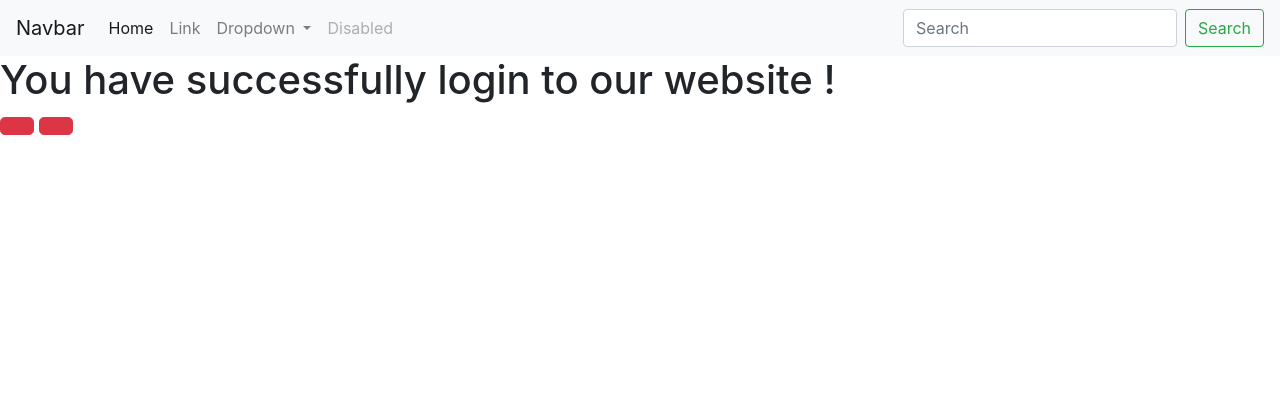
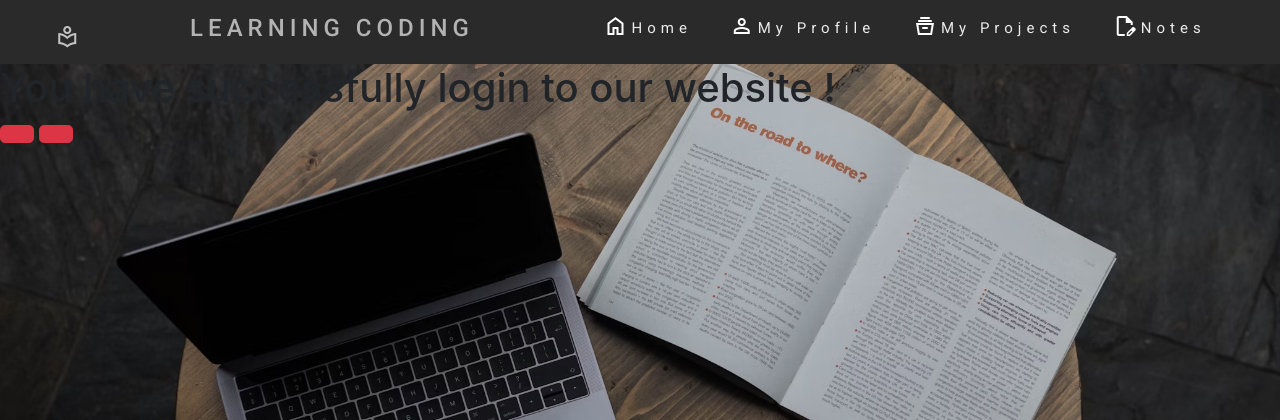
Before and after one commit to Alfaoir/learningproject, a Django app: page / in a window 1280 px wide. Shown: the top 420 px of the page. Run offline with Django 5.2, Linux system fonts and the light colour scheme; some libraries are stand-ins or nearby versions.

Commit message:
was working on the nav bar to make it better looking

```diff
--- a/social_secure/notes/static/notes/css/style.css
+++ b/social_secure/notes/static/notes/css/style.css
@@ -25,3 +25,113 @@ button {
     color: #09aa39;
     display: flex;
 }
+
+
+
+
+/* These are for nav bar  */
+*{
+   margin :0px;
+   padding:0px;
+   box-sizing: border-box;
+}
+
+nav{
+    display: flex;
+    justify-content: space-around;
+    align-items: center;
+    min-height: 8vh;
+    background-color:#2a2a2a;
+    font-family: 'Roboto', sans-serif;
+
+}
+
+.logo{
+    color:#b4b3b3;
+    text-transform: uppercase;
+    letter-spacing: 5px;
+    font-size: 10px;
+}
+
+
+.nav-links{
+   display: flex;
+   color: #b4b3b3;
+   justify-content: space-around;
+   width: 50%;
+
+
+
+}
+
+
+.nav-links a {
+    color: #ebebeb;
+
+    text-decoration: none;
+    letter-spacing: 5px;
+
+    font-size: 15px;
+
+}
+
+
+
+.nav-links li{
+list-style: none;
+}
+
+
+body{
+    background-image: url('books.avif');
+    background-size: cover;
+}
+
+
+.material-symbols-outlined{
+    position: relative;
+    top: 5px;
+    color: #ffffff;
+}
+
+
+
+
+.dropdown {
+    position: relative;
+    display: inline-block;
+  }
+
+  .dropdown ul {
+    position: absolute;
+    top: 190%;
+    left: 0;
+    background-color: #302f2f; /* white background */
+    border: 1px solid #ddd;
+    padding: 10px;
+    display: none;
+    width: 200px;
+  }
+
+  .dropdown ul li {
+    padding: 10px;
+    border-bottom: 1px solid #6200ff;
+  }
+
+  .dropdown ul li a {
+    text-decoration: none;
+    color: #ffffff;
+
+  }
+
+  .dropdown ul li a:hover {
+    background-color: #b6b6b6;
+  }
+
+  .dropdown:hover .dropdown-content {
+    display: block;
+  }
+
+  .dropdown-content {
+    z-index: 1;
+  }
--- a/social_secure/notes/templates/notes/layout.html
+++ b/social_secure/notes/templates/notes/layout.html
@@ -19,6 +19,12 @@
      <link rel="stylesheet" href="{% static 'notes/css/style.css' %}">
     <script src="https://code.jquery.com/jquery-3.7.1.min.js" defer></script>
     <script src="https://cdn.jsdelivr.net/npm/sweetalert2@11"></script>
+    <link href="https://fonts.googleapis.com/css2?family=Roboto:wght@400;500;700&display=swap" rel="stylesheet">
+    <link rel="stylesheet" href="https://fonts.googleapis.com/css2?family=Material+Symbols+Outlined:opsz,wght,FILL,GRAD@20..48,100..700,0..1,-50..200" />
+
+
+
+
 
 
 
@@ -28,43 +34,39 @@
   <body>
 
 
-    <header>
-        <nav class="navbar navbar-expand-lg navbar-light bg-light">
-            <a class="navbar-brand" href="#">Navbar</a>
-            <button class="navbar-toggler" type="button" data-toggle="collapse" data-target="#navbarSupportedContent" aria-controls="navbarSupportedContent" aria-expanded="false" aria-label="Toggle navigation">
-              <span class="navbar-toggler-icon"></span>
-            </button>
+    <nav>
+      <span class="material-symbols-outlined" style="color: rgb(195, 195, 196);">local_library</span>
+      <div class="logo">
+        <h4>Learning Coding </h4>
+      </div>
 
-            <div class="collapse navbar-collapse" id="navbarSupportedContent">
-              <ul class="navbar-nav mr-auto">
-                <li class="nav-item active">
-                  <a class="nav-link" href="#">Home <span class="sr-only">(current)</span></a>
+      <ul class="nav-links">
+        <li>
+          <span class="material-symbols-outlined">home</span>
+          <a href="#">Home</a>
         </li>
-                <li class="nav-item">
-                  <a class="nav-link" href="#">Link</a>
+        <li>
+          <span class="material-symbols-outlined">person</span>
+          <a href="#">My Profile</a>
         </li>
-                <li class="nav-item dropdown">
-                  <a class="nav-link dropdown-toggle" href="#" id="navbarDropdown" role="button" data-toggle="dropdown" aria-haspopup="true" aria-expanded="false">
-                    Dropdown
-                  </a>
-                  <div class="dropdown-menu" aria-labelledby="navbarDropdown">
-                    <a class="dropdown-item" href="#">Action</a>
-                    <a class="dropdown-item" href="#">Another action</a>
-                    <div class="dropdown-divider"></div>
-                    <a class="dropdown-item" href="#">Something else here</a>
-                  </div>
+
+
+        <li class="dropdown">
+          <span class="material-symbols-outlined">home_storage</span>
+          <a href="#">My Projects</a>
+          <ul class="dropdown-content">
+            <li><a href="#">C R U D </a></li>
+          </ul>
         </li>
-                <li class="nav-item">
-                  <a class="nav-link disabled" href="#" tabindex="-1" aria-disabled="true">Disabled</a>
+
+
+
+        <li>
+          <span class="material-symbols-outlined">edit_document</span>
+          <a href="#">Notes</a>
         </li>
       </ul>
-              <form class="form-inline my-2 my-lg-0">
-                <input class="form-control mr-sm-2" type="search" placeholder="Search" aria-label="Search">
-                <button class="btn btn-outline-success my-2 my-sm-0" type="submit">Search</button>
-              </form>
-            </div>
     </nav>
-    </header>
 
 
 
@@ -84,3 +86,47 @@
 
   </body>
 </html>
+
+
+
+
+
+
+
+
+   <!-- <nav class="navbar navbar-expand-lg navbar-light bg-light">
+
+            <a class="navbar-brand" href="#">Learning Coding </a>
+            <button class="navbar-toggler" type="button" data-toggle="collapse" data-target="#navbarSupportedContent" aria-controls="navbarSupportedContent" aria-expanded="false" aria-label="Toggle navigation">
+              <span class="navbar-toggler-icon"></span>
+            </button>
+
+            <div class="collapse navbar-collapse" id="navbarSupportedContent">
+              <ul class="navbar-nav mr-auto">
+                <li class="nav-item active">
+                  <a class="nav-link" href="#">Home <span class="sr-only">(current)</span></a>
+                </li>
+                <li class="nav-item">
+                  <a class="nav-link" href="#">Link</a>
+                </li>
+                <li class="nav-item dropdown">
+                  <a class="nav-link dropdown-toggle" href="#" id="navbarDropdown" role="button" data-toggle="dropdown" aria-haspopup="true" aria-expanded="false">
+                    Projects
+                  </a>
+                  <div class="dropdown-menu" aria-labelledby="navbarDropdown">
+                    <a class="dropdown-item" href="#">Action</a>
+                    <a class="dropdown-item" href="#">Another action</a>
+                    <div class="dropdown-divider"></div>
+                    <a class="dropdown-item" href="#">Something else here</a>
+                  </div>
+                </li>
+                <li class="nav-item">
+                  <a class="nav-link disabled" href="#" tabindex="-1" aria-disabled="true">Disabled</a>
+                </li>
+              </ul>
+              <form class="form-inline my-2 my-lg-0">
+                <input class="form-control mr-sm-2" type="search" placeholder="Search" aria-label="Search">
+                <button class="btn btn-outline-success my-2 my-sm-0" type="submit">Search</button>
+              </form>
+            </div>
+          </nav> -->
```
Also changed, not shown: social_secure/notes/static/notes/css/books.avif (added), social_secure/notes/static/notes/css/silver.jpg (added), social_secure/notes/static/notes/css/simple.jpg (added). Lines whose indentation alone changed are shown as unchanged.
